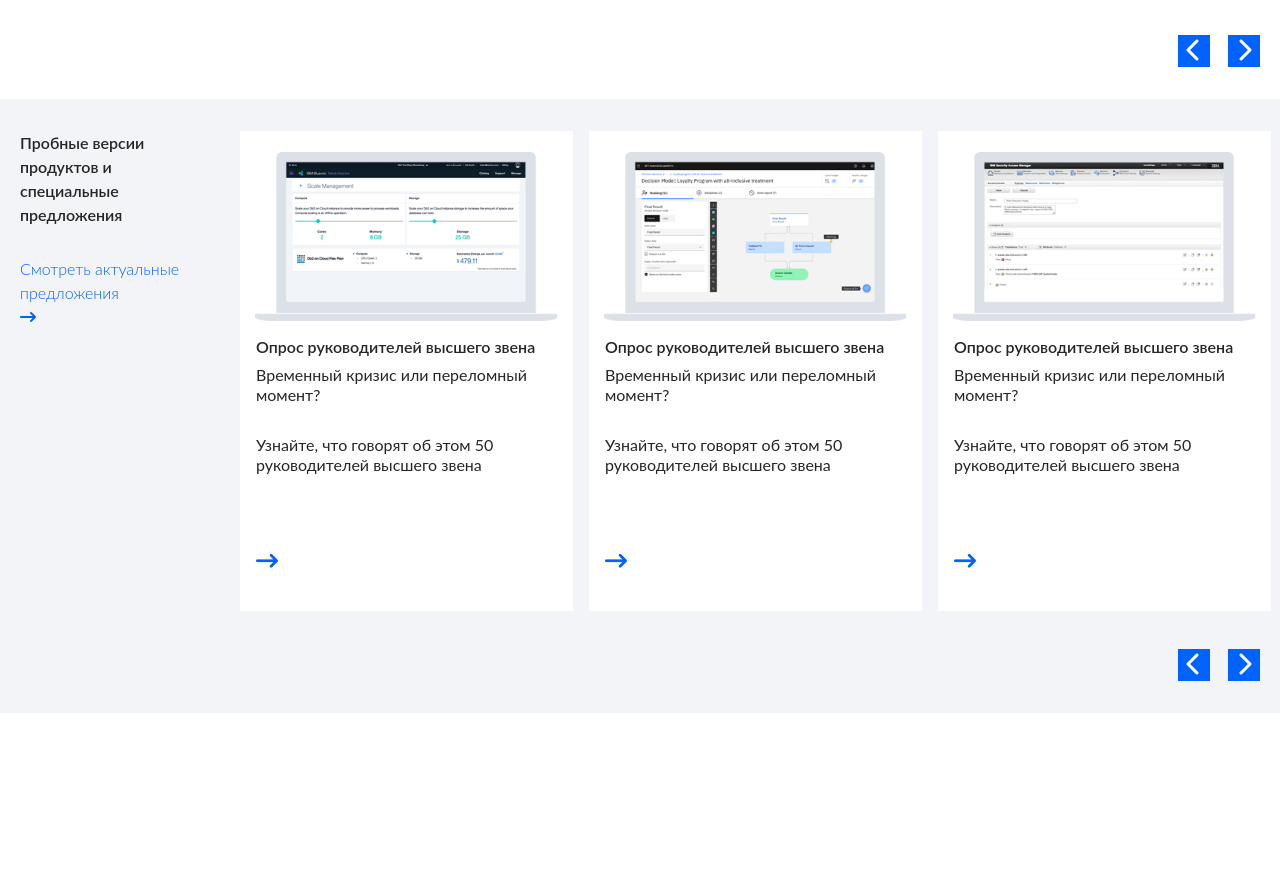
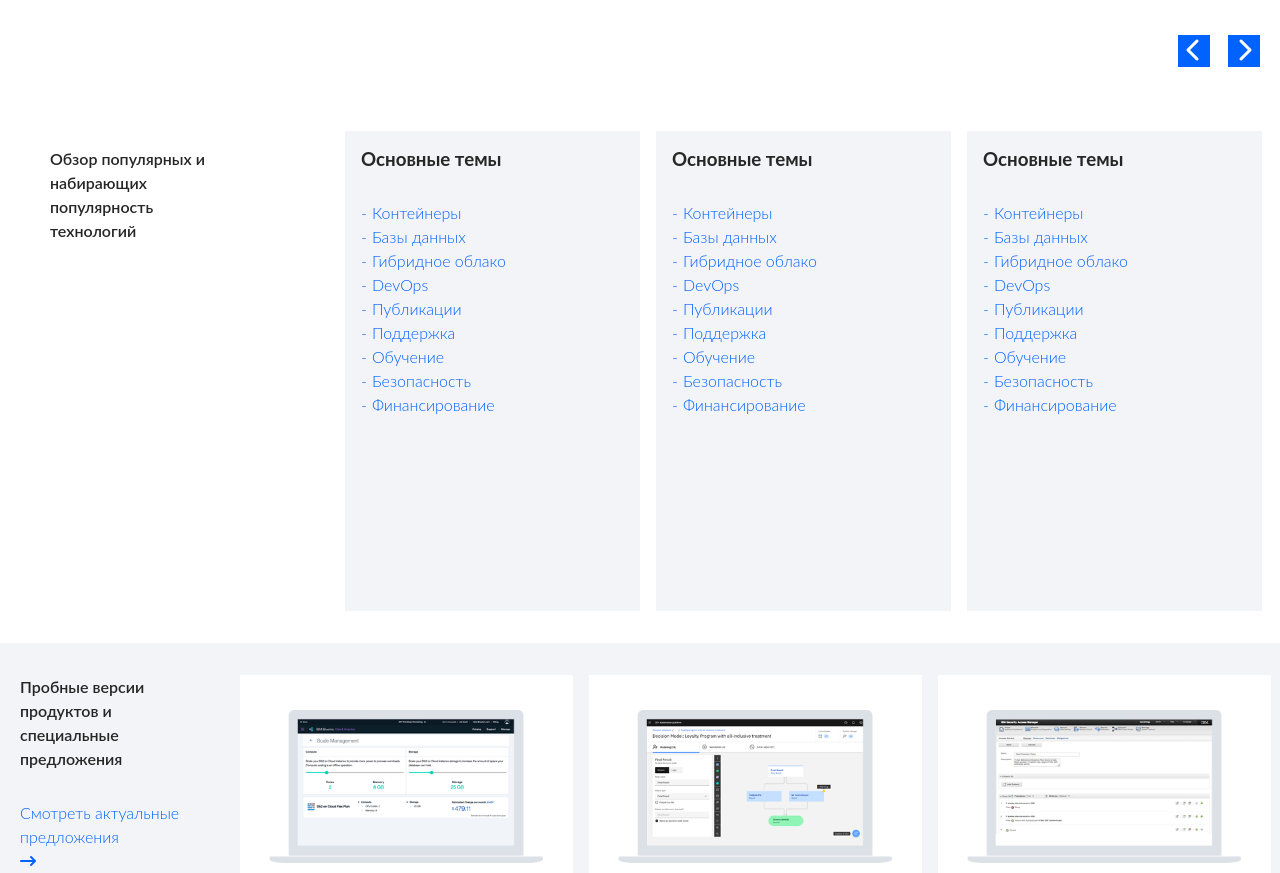
Before and after one commit to SimonVue/Elvarez, a plain HTML site: page index.html in a window 1280 px wide. Shown: the part 1268-2141 px from the top of the page. Before the commit the page ends 1981 px from the top, so only its background shows below. Drawn offline with Linux system fonts and the light colour scheme; files whose address does not match are found by name.

Commit message:
add technology.scss

```diff
--- a/index.html
+++ b/index.html
@@ -70,7 +70,7 @@
     </div>
   </header>
 
-  <!--------------------- Header menu ------------------------>
+  <!-------------------- Header menu -------------------->
   <div class="header_menu" id=" panelOne"">
     <!-- <button class=" header-menu__button menu_item">1 Продукты и решения</button> -->
     <div class="header-menu__panel">
@@ -97,7 +97,7 @@
       <li class="header_menu__panel_item"><a class="header_menu__panel_link" href="#">Аналитика</a></li>
     </div>
   </div>
-  <!--------------------- Header menu ------------------------>
+  <!------------------- Header menu --------------------->
 
   <section class="promo" style="background-image: url('./img/bg-promo.jpeg');">
     <h1 class="promo__title">Алварес и устойчивое развитие</h1>
@@ -106,13 +106,15 @@
       <a href="#" class=" button promo__btn">От идей к действию</a>
     </div>
   </section>
+
+  <!-------------------------- news ----------------------->
   <section class="news">
     <div class="news__text"><span>Новости:</span> Алварес планирует к 2030 году сократить выбросы парниковых газов до
       нуля</div>
     <a href="#" class=" button news__btn">Подробнее об этом</a>
   </section>
 
-  <!--------------------- Carusel ------------------------>
+  <!--------------------- Carusel -------------- -------->
   <section class="cards-news">
     <h1 class="cards-news__title">Новости Алварес</h1>
     <div id="carousel" class="carousel">
@@ -247,7 +249,50 @@
     </div>
   </section>
 
-  <!--------------------- trial products -------------------->
+  <!----------------- popular technology ---------------->
+  <section class="technology">
+    <div class="card card__text">
+      <p class="technology__title">Обзор популярных и набирающих популярность технологий</p>
+    </div>
+    <div class="card">
+      <h3 class="card__title">Основные темы</h3>
+      <li class="card__link"><a href="#">Контейнеры</a></li>
+      <li class="card__link"><a href="#">Базы данных</a></li>
+      <li class="card__link"><a href="#">Гибридное облако</a></li>
+      <li class="card__link"><a href="#">DevOps</a></li>
+      <li class="card__link"><a href="#">Публикации</a></li>
+      <li class="card__link"><a href="#">Поддержка</a></li>
+      <li class="card__link"><a href="#">Обучение</a></li>
+      <li class="card__link"><a href="#">Безопасность</a></li>
+      <li class="card__link"><a href="#">Финансирование</a></li>
+    </div>
+    <div class="card">
+      <h3 class="card__title">Основные темы</h3>
+      <li class="card__link"><a href="#">Контейнеры</a></li>
+      <li class="card__link"><a href="#">Базы данных</a></li>
+      <li class="card__link"><a href="#">Гибридное облако</a></li>
+      <li class="card__link"><a href="#">DevOps</a></li>
+      <li class="card__link"><a href="#">Публикации</a></li>
+      <li class="card__link"><a href="#">Поддержка</a></li>
+      <li class="card__link"><a href="#">Обучение</a></li>
+      <li class="card__link"><a href="#">Безопасность</a></li>
+      <li class="card__link"><a href="#">Финансирование</a></li>
+    </div>
+    <div class="card">
+      <h3 class="card__title">Основные темы</h3>
+      <li class="card__link"><a href="#">Контейнеры</a></li>
+      <li class="card__link"><a href="#">Базы данных</a></li>
+      <li class="card__link"><a href="#">Гибридное облако</a></li>
+      <li class="card__link"><a href="#">DevOps</a></li>
+      <li class="card__link"><a href="#">Публикации</a></li>
+      <li class="card__link"><a href="#">Поддержка</a></li>
+      <li class="card__link"><a href="#">Обучение</a></li>
+      <li class="card__link"><a href="#">Безопасность</a></li>
+      <li class="card__link"><a href="#">Финансирование</a></li>
+    </div>
+  </section>
+
+  <!------------------- trial products ------------------>
   <section class="cards-news cards-news__products">
     <div class="cards-news__products_left-block">
       <h1 class="cards-news__title cards-news__products_title">Пробные версии продуктов и специальные предложения</h1>
@@ -385,9 +430,6 @@
     </div>
   </section>
 
-
-
-
   <script src="js/script.js"></script>
 
 </body>
--- a/scss/_carusel.scss
+++ b/scss/_carusel.scss
@@ -4,6 +4,7 @@
   display: flex;
   justify-content: space-between;
   padding: rem(32) 0;
+
   &__title {
     font-size: rem(16);
     font-weight: 600;
@@ -15,6 +16,9 @@
     width: 1050px;
     height: rem(550);
     background: #fff;
+    &__products {
+      background: $greyColor;
+    }
     img {
       width: 100%;
       height: auto;
@@ -26,7 +30,7 @@
       width: rem(333);
       height: rem(480);
       margin: 0 auto;
-      background: $greyColor;
+      background: #f2f4f8;
       &:hover {
         background: #d8dbe1;
       }
@@ -52,6 +56,9 @@
           font-size: rem(22);
         }
       }
+    }
+    .card__products_card {
+      background: #fff;
     }
     .arrow {
       width: rem(32);
@@ -102,3 +109,21 @@
     }
   }
 }
+
+.cards-news__products {
+  background: $greyColor;
+  &_left-block {
+    padding: 0 rem(20);
+    text-align: left;
+  }
+  &_title {
+    width: 150px;
+    margin-bottom: 30px;
+    padding: 0;
+  }
+  &_link {
+    text-decoration: none;
+    color: $blueColor;
+    font-weight: 300;
+  }
+}
--- a/scss/_trial-products.scss
+++ b/scss/_crs.scss
@@ -4,7 +4,6 @@
   display: flex;
   justify-content: space-between;
   padding: rem(32) 0;
-
   &__title {
     font-size: rem(16);
     font-weight: 600;
@@ -16,9 +15,6 @@
     width: 1050px;
     height: rem(550);
     background: #fff;
-    &__products {
-      background: $greyColor;
-    }
     img {
       width: 100%;
       height: auto;
@@ -30,7 +26,7 @@
       width: rem(333);
       height: rem(480);
       margin: 0 auto;
-      background: #f2f4f8;
+      background: $greyColor;
       &:hover {
         background: #d8dbe1;
       }
@@ -56,9 +52,6 @@
           font-size: rem(22);
         }
       }
-    }
-    .card__products_card {
-      background: #fff;
     }
     .arrow {
       width: rem(32);
@@ -109,21 +102,3 @@
     }
   }
 }
-
-.cards-news__products {
-  background: $greyColor;
-  &_left-block {
-    padding: 0 rem(20);
-    text-align: left;
-  }
-  &_title {
-    width: 150px;
-    margin-bottom: 30px;
-    padding: 0;
-  }
-  &_link {
-    text-decoration: none;
-    color: $blueColor;
-    font-weight: 300;
-  }
-}
--- /dev/null
+++ b/scss/_technology.scss
@@ -0,0 +1,44 @@
+@import "mixin";
+
+.technology {
+  display: flex;
+  padding: rem(32) rem(18);
+  &__title {
+    font-size: rem(16);
+    font-weight: 600;
+    width: rem(180);
+  }
+}
+
+.card {
+  display: block;
+  padding: rem(16);
+  width: rem(460);
+  height: rem(480);
+  margin-left: rem(16);
+  background: $greyColor;
+  &:first-child {
+    background: #fff;
+  }
+  &__title {
+    margin-bottom: rem(30);
+  }
+  .card__text {
+    width: rem(185);
+  }
+  &__link {
+    list-style: none;
+    font-weight: 300;
+    &::before {
+      content: "-";
+      top: 0;
+      left: 0;
+      margin-right: 5px;
+      color: $blueColor;
+    }
+    a {
+      text-decoration: none;
+      color: $blueColor;
+    }
+  }
+}
--- a/scss/style.scss
+++ b/scss/style.scss
@@ -7,7 +7,7 @@
 @import "news";
 @import "header-menu";
 @import "carusel";
-@import "trial-products";
+@import "technology";
 
 * {
   box-sizing: border-box;
@@ -31,5 +31,5 @@ body {
 }
 
 .content {
-  flex-grow: 0;
+  flex-grow: 1;
 }
```
Also changed, not shown: css/style.css, 1 other file.
